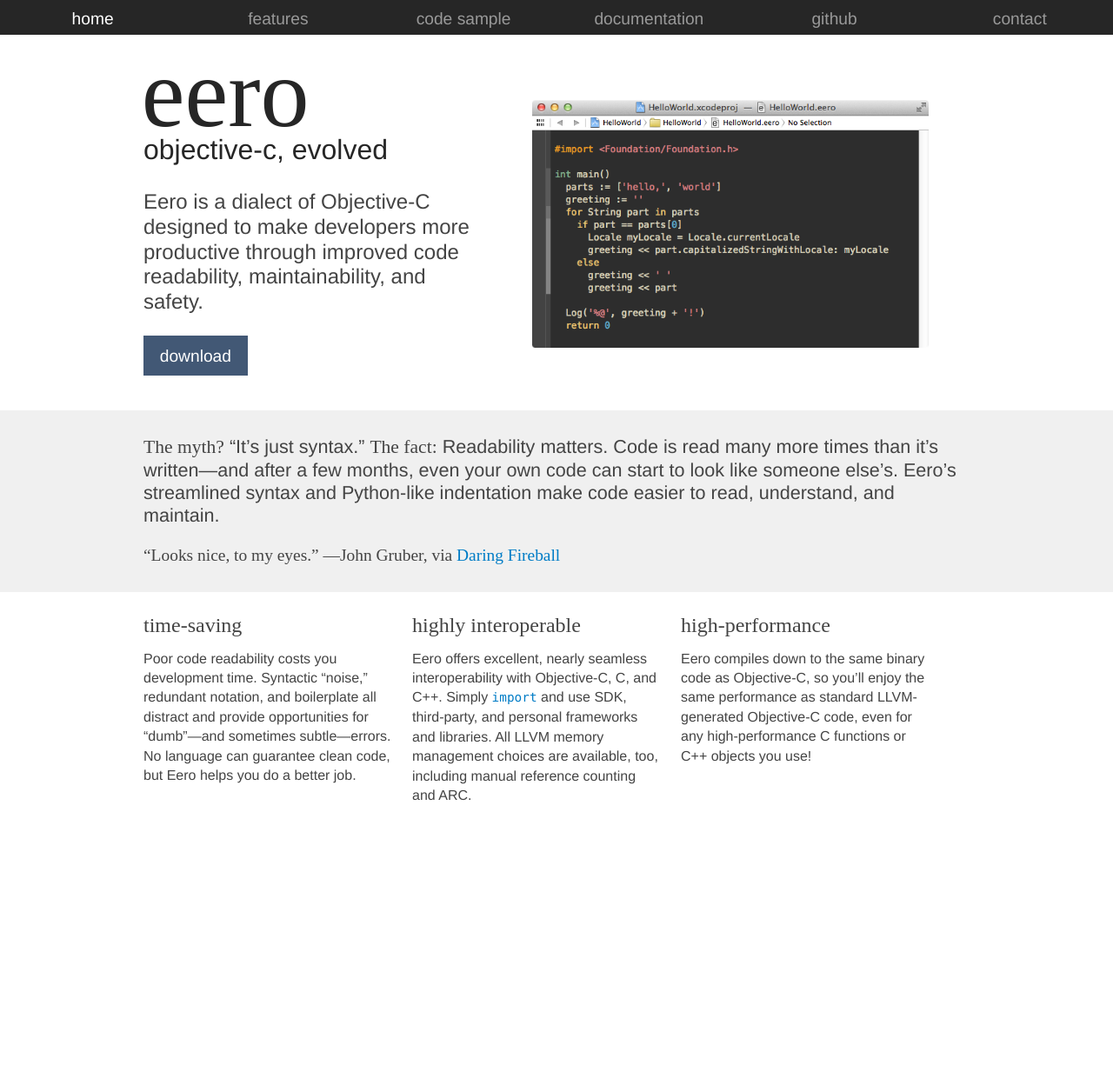
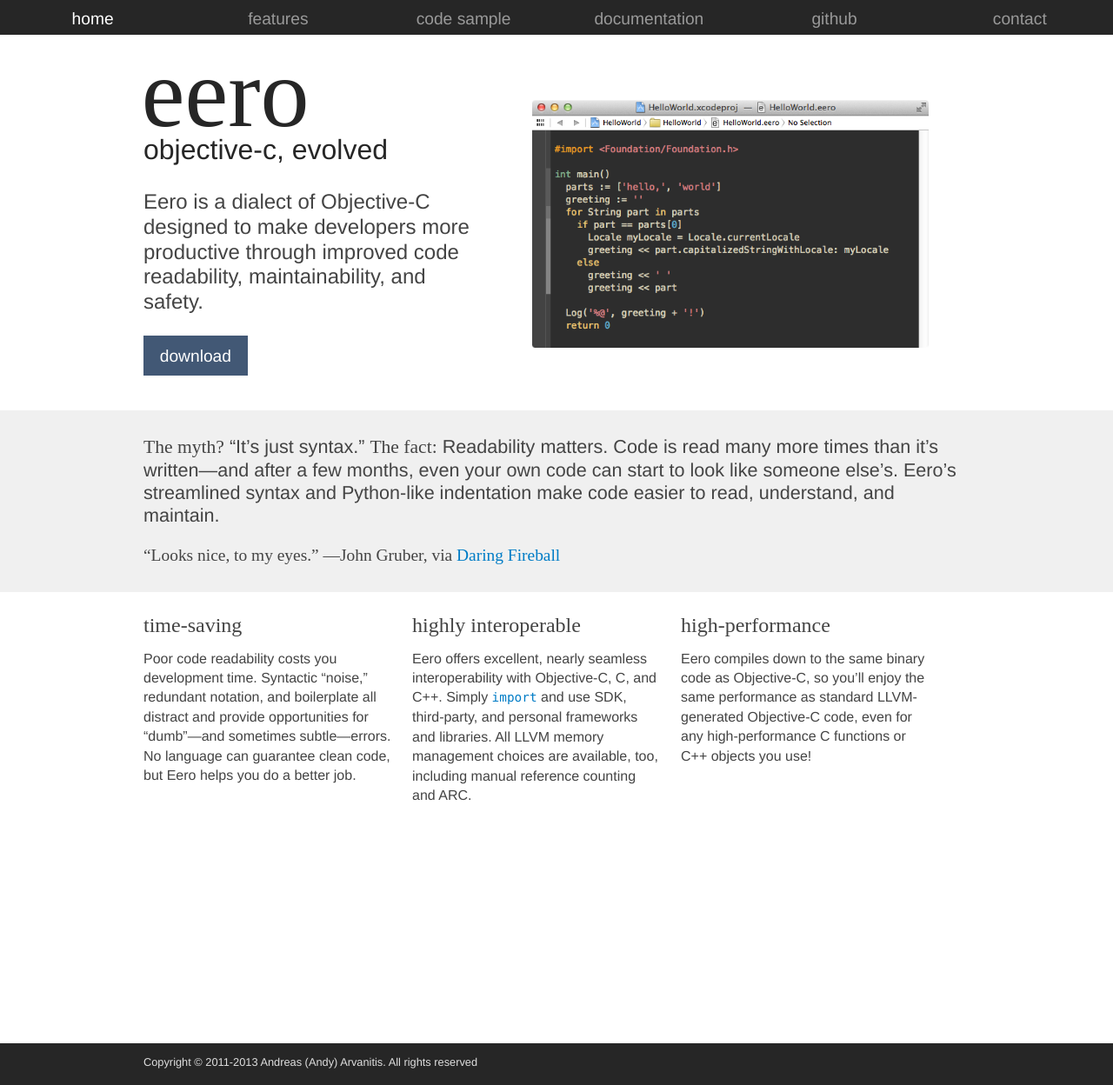
Before and after one commit to eerolanguage/eerolanguage.github.com, a Jekyll site: the page built from index.html, in a window 1280 px wide and 1248 px high. Shown: the whole window at 87% size. Built offline with Jekyll 4.4.1, drawn with Linux system fonts in a browser that asks for light colours; some web fonts are replaced.

Commit message:
Undo sticky footer -- issues with iOS scrolling

```diff
--- a/_layouts/default.html
+++ b/_layouts/default.html
@@ -5,11 +5,11 @@
 
   <body>
     {% include navigation.html %}
-    <div id="big_container">
+    <!-- <div id="big_container"> -->
       <div id="big_content">
         {{ content }}
       </div>
-    </div>
+    <!-- </div> -->
     {% include footer.html %}
   </body>
 
--- a/css/default.css
+++ b/css/default.css
@@ -56,7 +56,7 @@
 }
 
 /*------------ For sticky footer ------------*/
-
+/*
 html, body, #big_container {
   height: 100%;
 }
@@ -68,6 +68,12 @@
 
 #big_content {
   padding-bottom: 3em;
+}
+*/
+
+/* Until sticky footer works properly with iOS */
+#big_content {
+  min-height: 1200px;
 }
 
 /*------------ Navigation menu ------------*/
```
